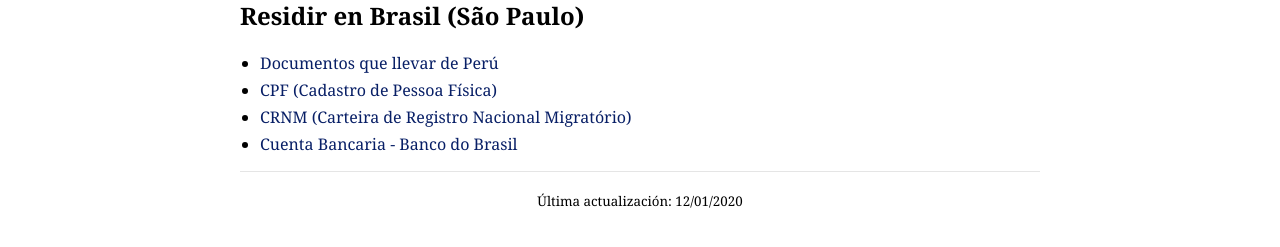
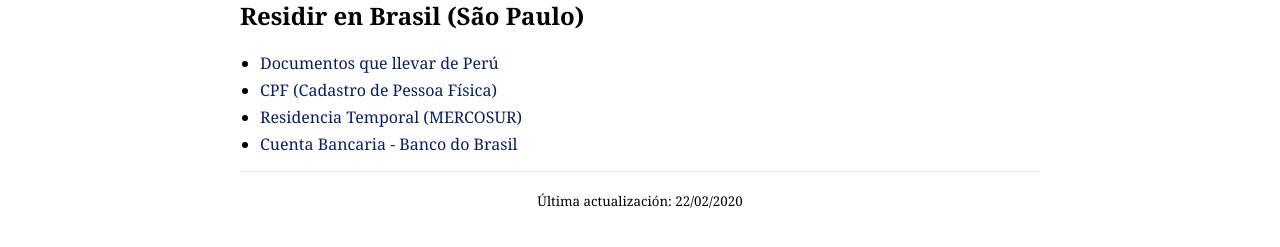
Before and after one commit to WozMit/wozmit.github.io, a Jekyll site: the page built from pages/guide.md, in a window 1280 px wide. Shown: the part 417-664 px from the top of the page. Built offline with Jekyll 4.4.1, drawn with Linux system fonts in a browser that asks for light colours.

Commit message:
CRNM updated

```diff
--- a/pages/guide.md
+++ b/pages/guide.md
@@ -2,7 +2,7 @@
 title: El manual del cusqueño en São Paulo
 layout: oxv_manual
 permalink: /guide
-footer: 'Última actualización: 12/01/2020'
+footer: 'Última actualización: 22/02/2020'
 ---
 
 Este es una pequeña guía que comencé a escribir cuando hacía los trámites necesarios para mi mudanza a São Paulo. Aquí encontrarán un manual de supervivencia básica en el que quiero abarcar temas como la aplicación para un programa de pos-graduación en algunas universidades de Brasil (especialmente de São Paulo), temas de vivienda, consejos, trámites burocráticos, etc.
@@ -18,5 +18,5 @@ Espero actualizar esta lista constantemente según voy haciendo más trámites y
 
 * [Documentos que llevar de Perú](docsfromperu)
 * [CPF (Cadastro de Pessoa Física)](cpf)
-* [CRNM (Carteira de Registro Nacional Migratório)](crnm)
+* [Residencia Temporal (MERCOSUR)](crnm)
 * [Cuenta Bancaria - Banco do Brasil](https://www.google.com/)
```
